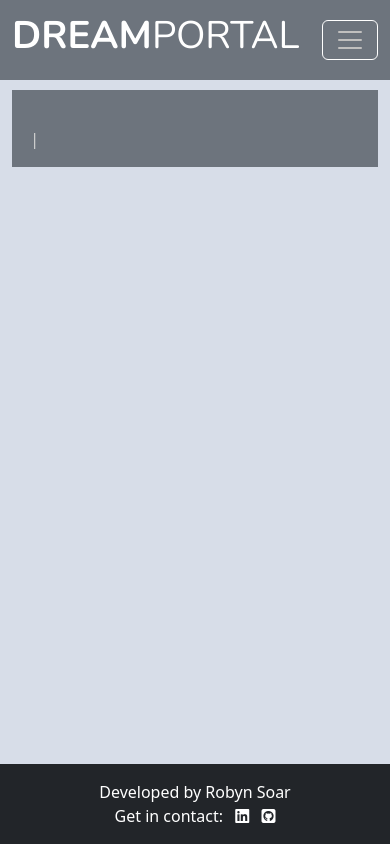
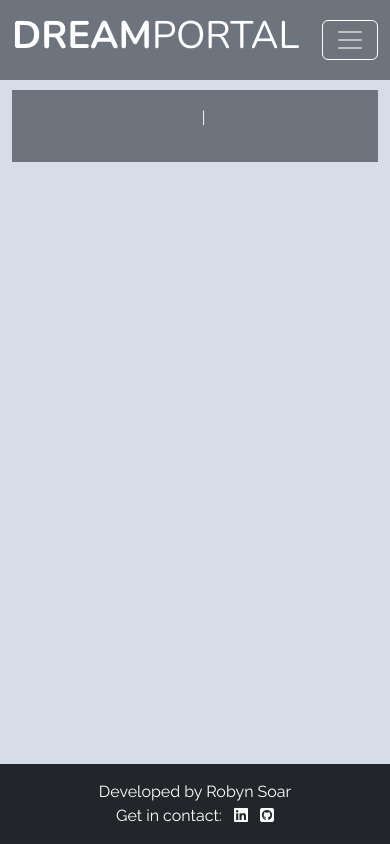
Before and after one commit to RobynSoar/dream-portal, a Django app: template home/templates/home/post_detail.html in a window 390 px wide. Run offline with Django 4.2, Linux system fonts and the light colour scheme; the template is opened without the code that fills it, so the values that code supplies are empty; some libraries are stand-ins or nearby versions.

Commit message:
Update styles and responsiveness

```diff
--- a/home/templates/home/index.html
+++ b/home/templates/home/index.html
@@ -17,7 +17,7 @@
                         <div class="card-body">
                             <div class="image-container">
                                 {% if "placeholder" in post.image.url %}
-                                <img class="card-img-top" src="{% static 'images/default.jpg' %}"
+                                <img class="card-img-top img-fluid" src="{% static 'images/default.jpg' %}" style="object-fit: cover; width:100%; height: 400px;"
                                     alt="placeholder image">
                                 {% else %}
                                 <img class="card-img-top" src=" {{ post.image.url }}" alt="{{ post.title }}">
--- a/home/templates/home/post_detail.html
+++ b/home/templates/home/post_detail.html
@@ -1,17 +1,23 @@
-{% extends 'base.html' %} {% block content %}
+{% extends 'base.html' %}
+{% block content %}
 {% load static %}
 
 <div class="masthead">
     <div class="container">
         <div class="row g-0">
-            <div class="col-md-6 masthead-text">
-                <!-- Post title goes in these h1 tags -->
+            <div class="col-12 masthead-text py-3">
+                <!-- Post Title -->
                 <h1 class="post-title">{{ post.title }}</h1>
-                <!-- Post author goes before the | the post's created date goes after -->
                 <p class="post-subtitle">{{ post.author }} | {{ post.created_on }}</p>
             </div>
-            <div class="d-none d-md-block col-md-6 masthead-image">
-                <img src="{% static 'images/default.jpg' %}" class="scale" alt="placeholder">
+            <div class="col-12 masthead-image">
+                <div class="d-none d-md-block col-12 masthead-image">
+                    {% if "placeholder" in post.image.url %}
+                    <img src="{% static 'images/default.jpg' %}" class="scale" alt="placeholder image">
+                    {% else %}
+                    <img src="{{ post.image.url }}" class="scale" alt="image for {{ post.title }}">
+                    {% endif %}
+                </div>
             </div>
         </div>
     </div>
@@ -19,10 +25,8 @@
 
 <div class="container">
     <div class="row">
-        <div class="col card mb-4  mt-3 left  top">
+        <div class="col card mb-4 mt-3 left top">
             <div class="card-body">
-                <!-- The post content goes inside the card-text. -->
-                <!-- Use the | safe filter inside the template tags -->
                 <p class="card-text">
                     {{ post.content | safe }}
                 </p>
--- a/static/css/style.css
+++ b/static/css/style.css
@@ -1,5 +1,14 @@
+/* Global */
+body {
+    font-family: Raleway, serif;
+}
+
+h1, h2 {
+    font-family: Nunito, serif;
+}
+
+
 /* base.html */
-
 .brand {
     font-family: Nunito, serif;
     font-size: 2.4rem;
@@ -16,6 +25,7 @@
 
 .nav-link {
     font-size: 1.2rem;
+    color: white;
 }
 
 .navbar-toggler {
@@ -67,6 +77,7 @@
 .scale {
     width: 100%;
     height: auto;
+    object-fit: cover;
 }
 
 .author {
@@ -77,36 +88,26 @@
 
 .masthead {
     margin-top: 10px;
-    overflow: hidden;
     position: relative;
-    display: inline-block;
-    height: 33vh;
+    display: block;
     width: 100%;
 }
 
 .masthead-text {
     background-color: #6D747D;
     color: white;
-    position: relative;
+    text-align: center;
+    padding: 20px 10px;
+    width: 100%;
 }
 
-.masthead-image {
-    position: relative;
-    overflow: hidden;
-}
-
-.masthead-image:after {
-    content: "";
-    position: absolute;
-    top: 0;
-    right: 90%;
-    height: 100%;
-    width: 150%;
-    background: #6D747D;
-    -webkit-transform: skew(15deg);
-    -moz-transform: skew(15deg);
-    transform: skew(15deg);
-    z-index: 100;
+.masthead-image img {
+    width: 100%;
+    height: auto;
+    max-height: 500px;
+    object-fit: cover;
+    display: block;
+    margin: 0 auto;
 }
 
 .post-link {
@@ -120,13 +121,13 @@
 }
 
 .post-title {
-    margin-top: 10%;
-    margin-left: 5%;
+    font-size: 2rem;
+    margin: 0;
 }
 
 .post-subtitle {
     margin-left: 5%;
-    color: lightgray;
+    color: white;
 }
 
 .btn-signup,
```
Also changed, not shown: 1 other file.
